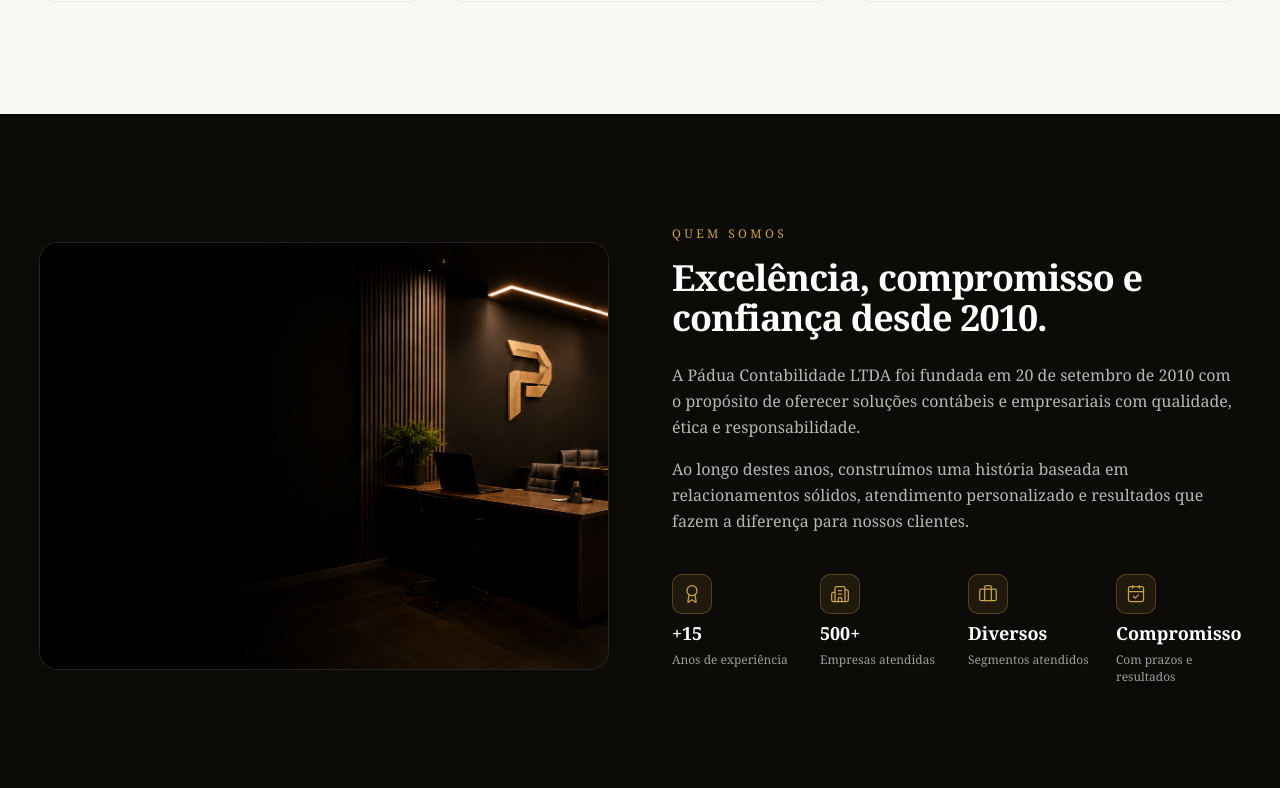
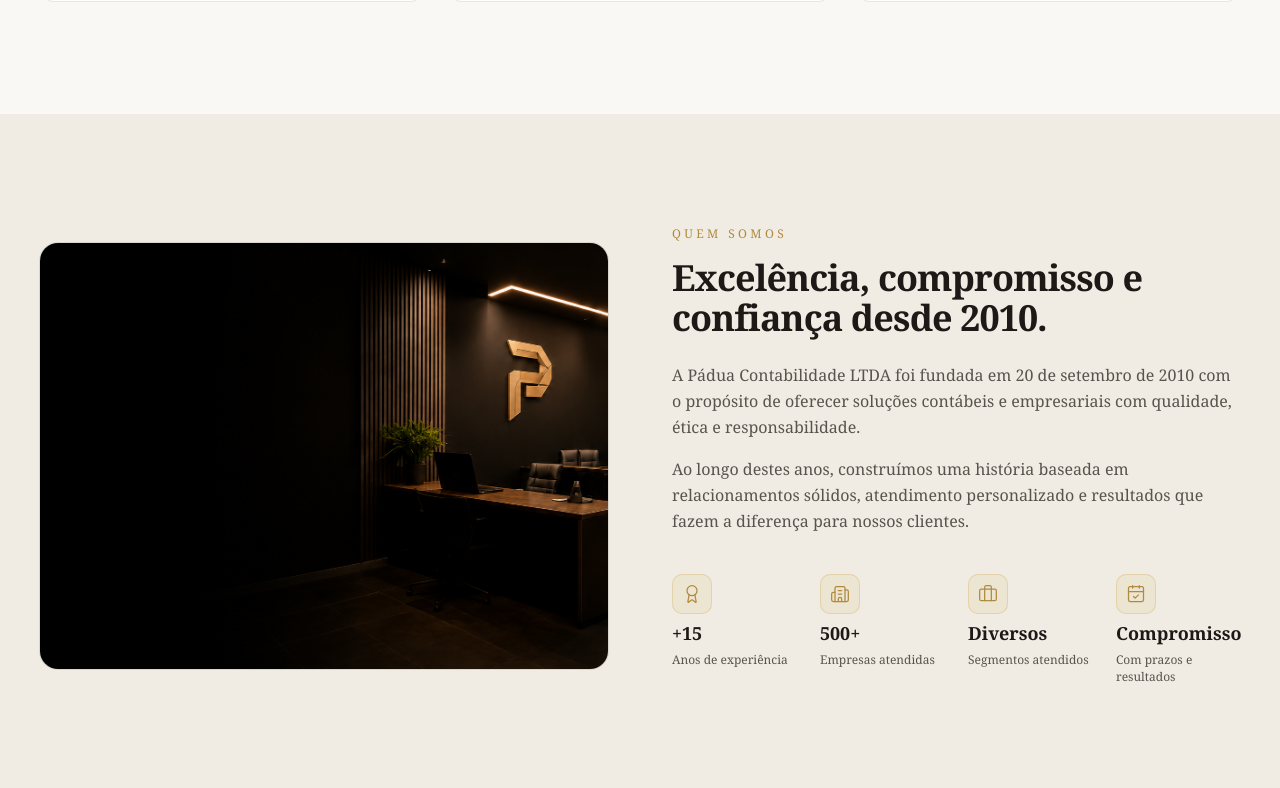
Before and after one commit to paduacontabilidade/website, a React (Vite) app: page / in a window 1280 px wide. Shown: the part 1612-2400 px from the top of the page. Built offline with nearby package versions, Linux system fonts and the light colour scheme.

Commit message:
feat: update AboutSection styles for improved readability and consistency

```diff
--- a/src/components/sections/about.tsx
+++ b/src/components/sections/about.tsx
@@ -22,13 +22,13 @@
 function Stat({ icon: Icon, value, label }: StatProps) {
   return (
     <div className="flex flex-col gap-2">
-      <span className="flex size-10 items-center justify-center rounded-lg border border-gold-500/30 bg-gold-500/10 text-gold-500">
+      <span className="flex size-10 items-center justify-center rounded-lg border border-gold-500/30 bg-gold-500/10 text-gold-600">
         <Icon className="size-5" strokeWidth={1.5} />
       </span>
-      <span className="text-lg leading-tight font-bold text-white">
+      <span className="text-lg leading-tight font-bold text-foreground">
         {value}
       </span>
-      <span className="text-xs leading-snug font-normal text-white/60">
+      <span className="text-xs leading-snug font-normal text-muted-foreground">
         {label}
       </span>
     </div>
@@ -37,10 +37,10 @@
 
 export function AboutSection() {
   return (
-    <section id="quem-somos" className="bg-ink py-20 sm:py-28">
+    <section id="quem-somos" className="bg-secondary py-20 sm:py-28">
       <div className="mx-auto w-full max-w-7xl px-6 lg:px-10">
         <div className="grid grid-cols-1 items-center gap-12 lg:grid-cols-2 lg:gap-16">
-          <div className="relative overflow-hidden rounded-2xl ring-1 ring-white/10">
+          <div className="relative overflow-hidden rounded-2xl ring-1 ring-foreground/10">
             {/* Placeholder: substituir por foto própria da seção (sala de reunião) */}
             <img
               src="/backgrounds/hero-desktop.png"
@@ -51,14 +51,14 @@
           </div>
 
           <div>
-            <p className="text-xs font-medium tracking-[0.28em] text-gold-500 uppercase">
+            <p className="text-xs font-medium tracking-[0.28em] text-gold-600 uppercase">
               Quem Somos
             </p>
-            <h2 className="mt-4 text-3xl font-semibold tracking-tight text-white sm:text-4xl">
+            <h2 className="mt-4 text-3xl font-semibold tracking-tight text-foreground sm:text-4xl">
               Excelência, compromisso e confiança desde 2010.
             </h2>
 
-            <div className="mt-6 hidden space-y-4 text-base leading-relaxed text-white/70 md:block">
+            <div className="mt-6 hidden space-y-4 text-base leading-relaxed text-muted-foreground md:block">
               <p>
                 A Pádua Contabilidade LTDA foi fundada em 20 de setembro de
                 2010 com o propósito de oferecer soluções contábeis e
```
